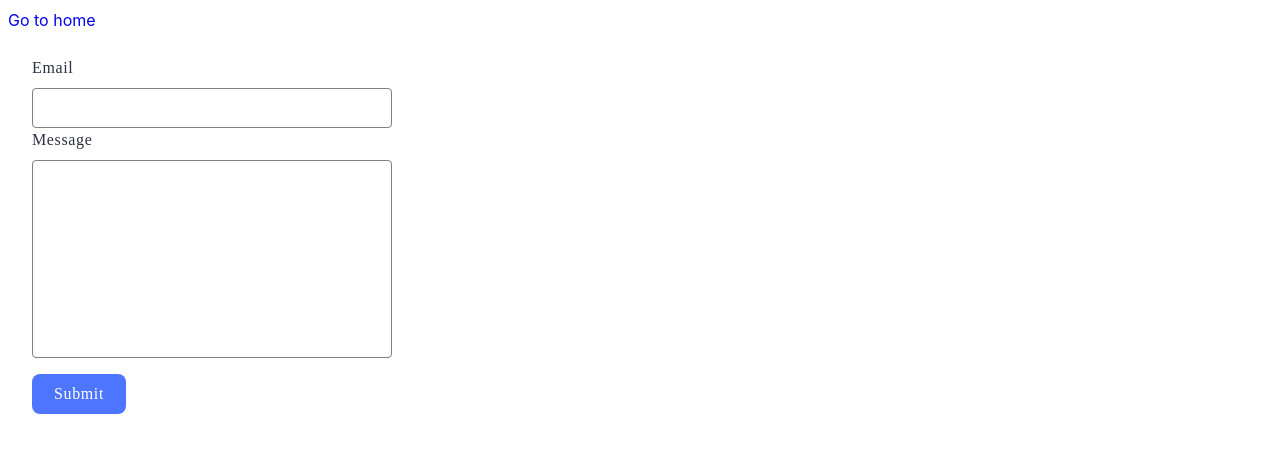
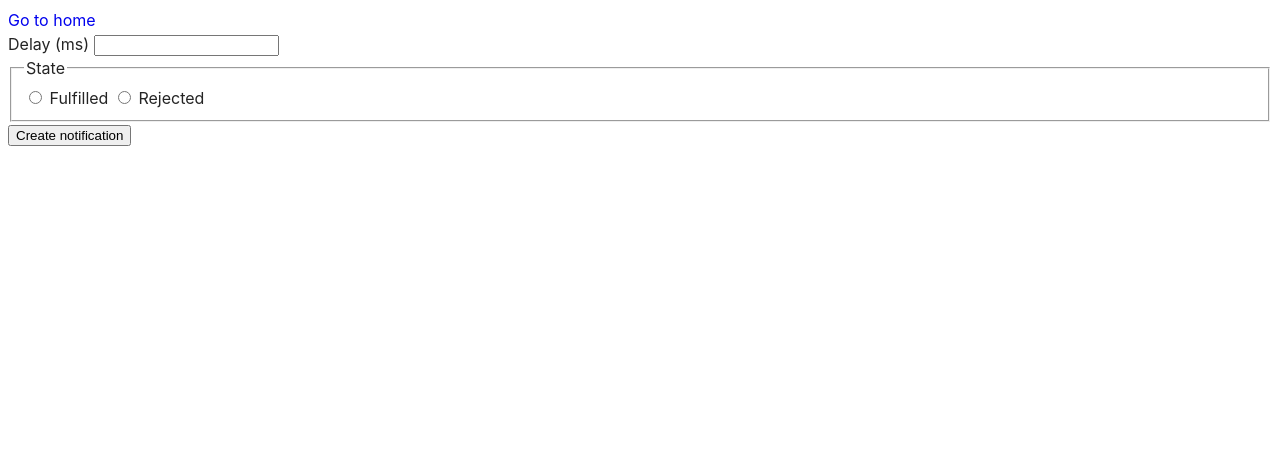
Before and after one commit to vanisimov4/goit-js-hw-10, a website built with Vite: page src/02-snackbar.html in a window 1280 px wide. Built offline with nearby package versions, Linux system fonts and the light colour scheme.

Commit message:
task2Html

```diff
--- a/src/02-snackbar.html
+++ b/src/02-snackbar.html
@@ -4,23 +4,33 @@
     <meta charset="UTF-8" />
     <meta http-equiv="X-UA-Compatible" content="IE=edge" />
     <meta name="viewport" content="width=device-width, initial-scale=1.0" />
-    <title>Form</title>
+    <title>Snackbar</title>
     <link rel="stylesheet" href="./css/styles.css" />
   </head>
   <body>
     <a href="./index.html">Go to home</a>
 
-    <form class="feedback-form" autocomplete="off">
-      <label>
-        Email
-        <input type="email" name="email" autofocus />
-      </label>
-      <label>
-        Message
-        <textarea name="message" rows="8"></textarea>
-      </label>
-      <button type="submit">Submit</button>
-    </form>
+<form class="form">
+  <label>
+    Delay (ms)
+    <input type="number" name="delay" required />
+  </label>
+
+  <fieldset>
+    <legend>State</legend>
+    <label>
+      <input type="radio" name="state" value="fulfilled" required />
+      Fulfilled
+    </label>
+    <label>
+      <input type="radio" name="state" value="rejected" required />
+      Rejected
+    </label>
+  </fieldset>
+
+  <button type="submit">Create notification</button>
+</form>
+
 
     <script src="./js/02-snackbar.js" type="module"></script>
   </body>
--- a/src/js/02-snackbar.js
+++ b/src/js/02-snackbar.js
@@ -1,50 +1,53 @@
-const STORAGE_KEY = 'feedback-form-state';
 
-const form = document.querySelector('form.feedback-form');
 
-form.addEventListener('input', handleFormInput);
-form.addEventListener('submit', handleFormSubmit);
 
-function handleFormInput() {
-  const email = form.elements.email.value.trim();
-  const message = form.elements.message.value.trim();
-  const objForm = {
-    email,
-    message,
-  };
-  saveToLS(STORAGE_KEY, objForm);
-}
+// const STORAGE_KEY = 'feedback-form-state';
 
-function handleFormSubmit(event) {
-  event.preventDefault();
+// const form = document.querySelector('form.feedback-form');
 
-  if (form.elements.email.value === '' || form.elements.message.value === '') {
-    return alert('All form fields must be filled in');
-  }
-  const data = loadFromLS(STORAGE_KEY);
-  console.log(data);
-  localStorage.removeItem(STORAGE_KEY);
-  form.reset();
-}
+// form.addEventListener('input', handleFormInput);
+// form.addEventListener('submit', handleFormSubmit);
 
-function saveToLS(key, value) {
-  const zip = JSON.stringify(value);
-  localStorage.setItem(key, zip);
-}
+// function handleFormInput() {
+//   const email = form.elements.email.value.trim();
+//   const message = form.elements.message.value.trim();
+//   const objForm = {
+//     email,
+//     message,
+//   };
+//   saveToLS(STORAGE_KEY, objForm);
+// }
 
-function loadFromLS(key) {
-  const zip = localStorage.getItem(key);
-  try {
-    return JSON.parse(zip);
-  } catch {
-    return zip;
-  }
-}
+// function handleFormSubmit(event) {
+//   event.preventDefault();
 
-function init() {
-  const data = loadFromLS(STORAGE_KEY) || {};
-  form.elements.email.value = data.email || '';
-  form.elements.message.value = data.message || '';
-}
+//   if (form.elements.email.value === '' || form.elements.message.value === '') {
+//     return alert('All form fields must be filled in');
+//   }
+//   const data = loadFromLS(STORAGE_KEY);
+//   console.log(data);
+//   localStorage.removeItem(STORAGE_KEY);
+//   form.reset();
+// }
 
-init();
+// function saveToLS(key, value) {
+//   const zip = JSON.stringify(value);
+//   localStorage.setItem(key, zip);
+// }
+
+// function loadFromLS(key) {
+//   const zip = localStorage.getItem(key);
+//   try {
+//     return JSON.parse(zip);
+//   } catch {
+//     return zip;
+//   }
+// }
+
+// function init() {
+//   const data = loadFromLS(STORAGE_KEY) || {};
+//   form.elements.email.value = data.email || '';
+//   form.elements.message.value = data.message || '';
+// }
+
+// init();
```
Also changed, not shown: src/index.html (+1 -1 lines).
